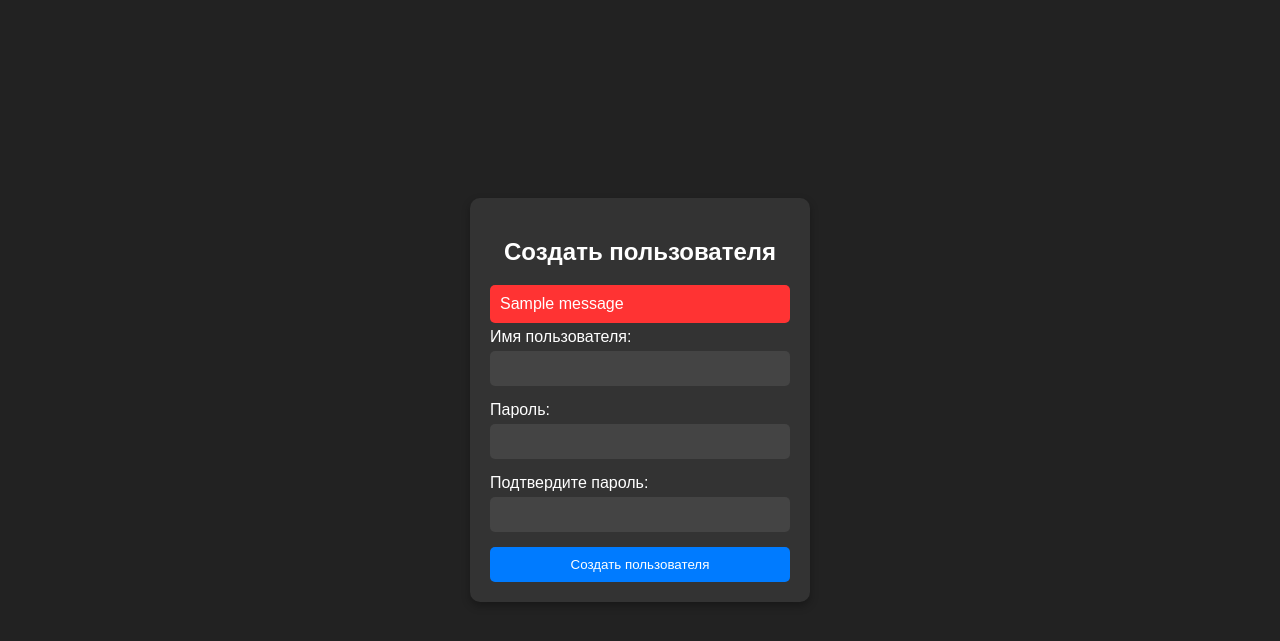
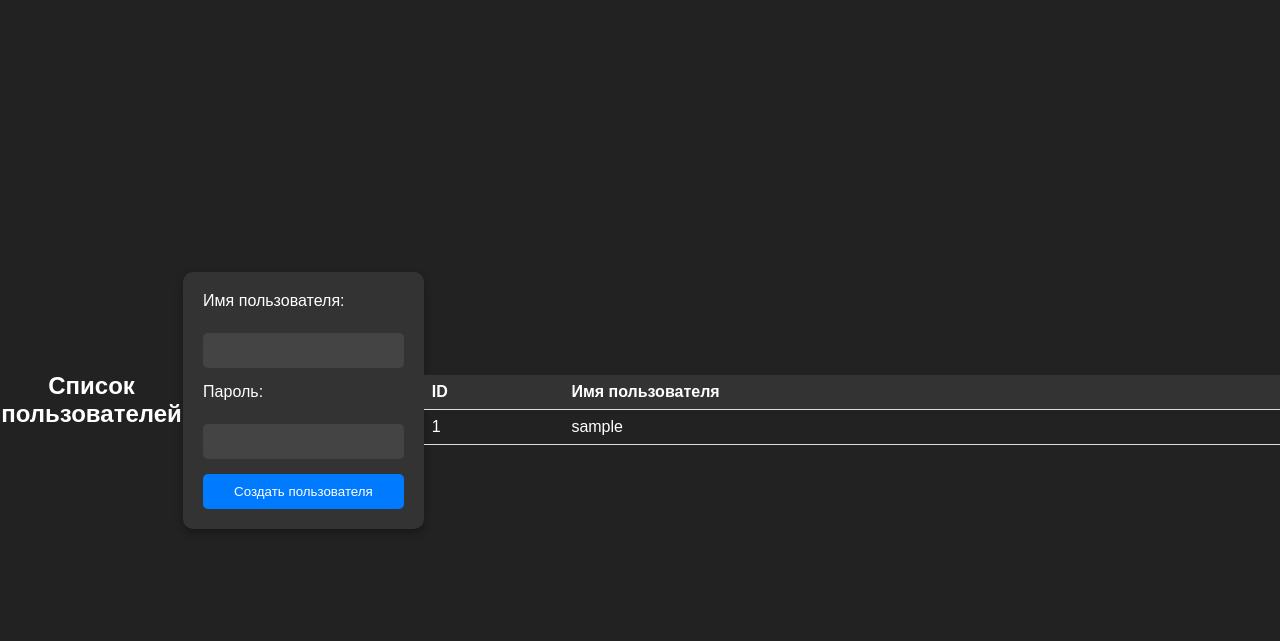
Before and after one commit to LiC3MeR/todo_bot, a Flask app: template templates/register.html in a window 1280 px wide. Shown: the top 641 px of the page. Run offline with Flask 3, Linux system fonts and the light colour scheme; the template is opened without the code that fills it: values that come from a table or form of the project are taken from there, others are empty; tables that the repository leaves empty hold one stand-in row (values such as "Sample post"); one stand-in notice (Sample message) is shown.

Commit message:
Стили

```diff
--- a/main.py
+++ b/main.py
@@ -101,24 +101,18 @@ def generate_unique_id(department):
         print("Error generating unique ID:", e)
         return "OTH-1"
 
-@app.route('/register', methods=['GET', 'POST'])
+@app.route('/create_user', methods=['POST'])
 @login_required
-def register():
+def create_user():
     if request.method == 'POST':
         username = request.form['username']
         password = request.form['password']
-        confirm_password = request.form['confirm_password']
-
-        # Check if password matches its confirmation
-        if password != confirm_password:
-            flash('Passwords do not match', 'error')
-            return redirect(url_for('register'))
 
         # Check if a user with that username already exists
         existing_user = User.query.filter_by(username=username).first()
         if existing_user:
-            flash('User with that username already exists', 'error')
-            return redirect(url_for('register'))
+            flash('Пользователь с таким именем уже существует', 'error')
+            return redirect(url_for('users'))
 
         # Create a new user
         hashed_password = generate_password_hash(password)
@@ -126,9 +120,8 @@ def register():
         db.session.add(new_user)
         db.session.commit()
 
-        flash('You have successfully registered. You can now login', 'success')
-        return redirect(url_for('login'))
-    return render_template('register.html')
+        flash('Пользователь успешно создан', 'success')
+        return redirect(url_for('users'))
 
 @app.route('/login', methods=['GET', 'POST'])
 def login():
@@ -349,6 +342,17 @@ def create_task():
         print("Error creating task:", error)
         return jsonify({"error": str(error)})
 
+@app.route('/users')
+@login_required
+def users():
+    try:
+        users = User.query.all()
+        return render_template('register.html', users=users)
+    except Exception as error:
+        print("Error fetching users:", error)
+        return jsonify({"error": str(error)})
+
+
 @app.route('/delete_task', methods=['POST'])
 def delete_task():
     try:
--- a/templates/register.html
+++ b/templates/register.html
@@ -3,7 +3,7 @@
 <head>
     <meta charset="UTF-8">
     <meta name="viewport" content="width=device-width, initial-scale=1.0">
-    <title>Создать пользователя</title>
+    <title>Список пользователей</title>
     <style>
         body {
             font-family: Arial, sans-serif;
@@ -66,27 +66,46 @@
             margin-bottom: 5px;
             border-radius: 5px;
         }
+        table {
+            width: 100%;
+            border-collapse: collapse;
+            margin-top: 20px;
+        }
+        th, td {
+            padding: 8px;
+            text-align: left;
+            border-bottom: 1px solid #ddd;
+            color: #fff;
+        }
+        th {
+            background-color: #333;
+        }
     </style>
 </head>
 <body>
-    <form method="POST">
-        <h2>Создать пользователя</h2>
-        {% with messages = get_flashed_messages() %}
-            {% if messages %}
-                <ul>
-                    {% for message in messages %}
-                        <li>{{ message }}</li>
-                    {% endfor %}
-                </ul>
-            {% endif %}
-        {% endwith %}
-        <label for="username">Имя пользователя:</label>
-        <input type="text" id="username" name="username">
-        <label for="password">Пароль:</label>
-        <input type="password" id="password" name="password">
-        <label for="confirm_password">Подтвердите пароль:</label>
-        <input type="password" id="confirm_password" name="confirm_password">
+    <h2>Список пользователей</h2>
+    <form action="/create_user" method="POST">
+        <label for="username">Имя пользователя:</label><br>
+        <input type="text" id="username" name="username" required><br>
+        <label for="password">Пароль:</label><br>
+        <input type="password" id="password" name="password" required><br>
         <input type="submit" value="Создать пользователя">
     </form>
+    <table>
+        <thead>
+            <tr>
+                <th>ID</th>
+                <th>Имя пользователя</th>
+            </tr>
+        </thead>
+        <tbody>
+            {% for user in users %}
+            <tr>
+                <td>{{ user.id }}</td>
+                <td>{{ user.username }}</td>
+            </tr>
+            {% endfor %}
+        </tbody>
+    </table>
 </body>
 </html>
```
